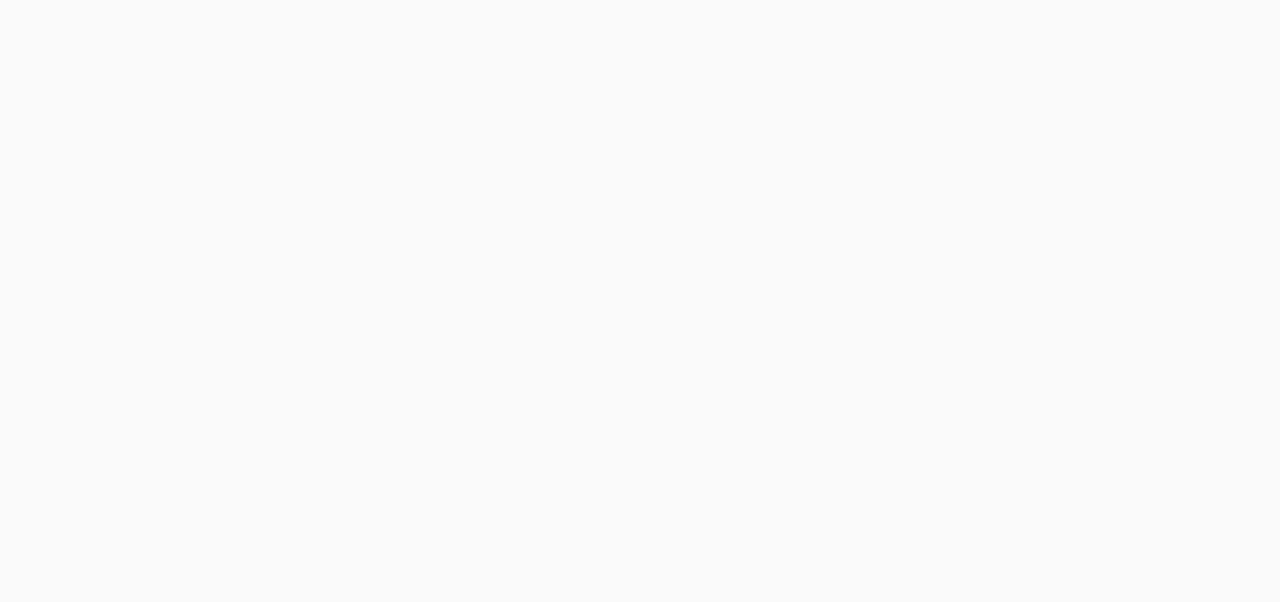
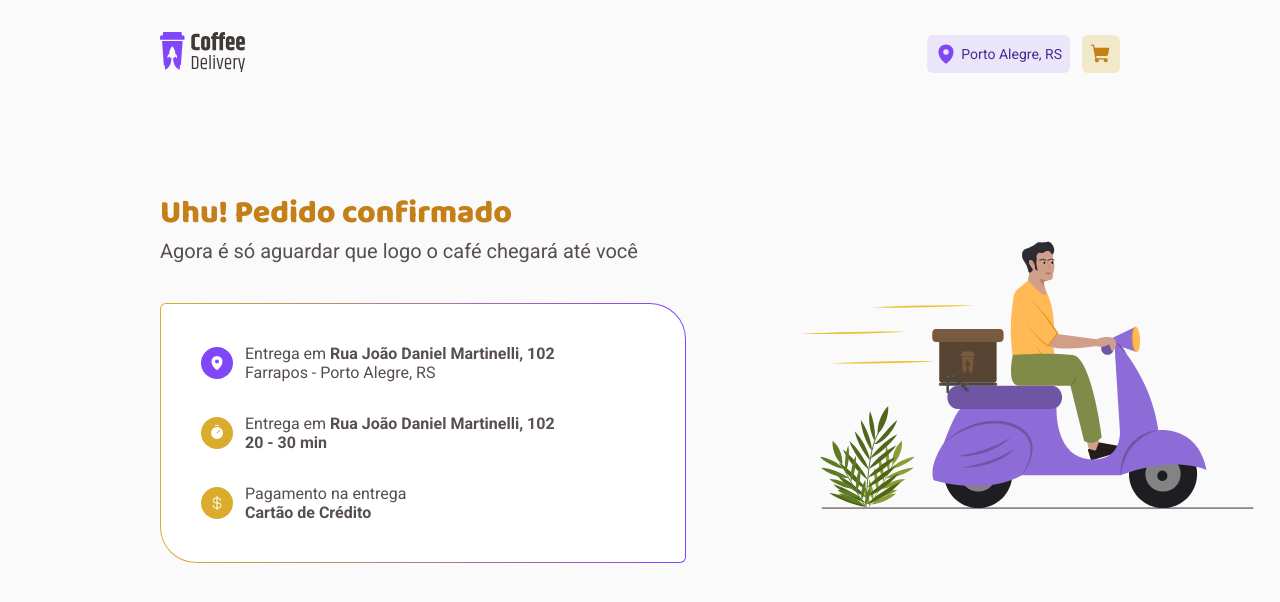
Before and after one commit to hernanytec/ignite-react-coffee-delivery, a React (Vite) app: page /success in a window 1280 px wide. Before the commit this address had no page. Shown: the top 602 px of the page. Built offline with nearby package versions, Linux system fonts and the light colour scheme.

Commit message:
feat(success): create success screen after checkout

```diff
--- a/src/Router.tsx
+++ b/src/Router.tsx
@@ -2,6 +2,7 @@
 import { DefaultLayout } from './layouts/DefaultLayout'
 import { Checkout } from './pages/Checkout'
 import { Home } from './pages/Home'
+import { Success } from './pages/Success'
 
 export function Router() {
   return (
@@ -9,6 +10,7 @@
       <Route path="/" element={<DefaultLayout />}>
         <Route path="/" element={<Home />} />
         <Route path="/checkout" element={<Checkout />} />
+        <Route path="/success" element={<Success />} />
       </Route>
     </Routes>
   )
--- a/src/pages/Checkout/components/SelectedCoffees/index.tsx
+++ b/src/pages/Checkout/components/SelectedCoffees/index.tsx
@@ -1,3 +1,4 @@
+import { NavLink } from 'react-router-dom'
 import { coffeesData } from '../../../../mocks/coffeeList'
 import { SelectedCoffee } from './components/SelectedCoffee'
 import {
@@ -35,7 +36,9 @@
           </PriceTotal>
         </PriceInformationContainer>
 
-        <ConfirmOrderButton>Confirmar pedido</ConfirmOrderButton>
+        <NavLink to="/success">
+          <ConfirmOrderButton>Confirmar pedido</ConfirmOrderButton>
+        </NavLink>
       </SelectedProductsListFooter>
     </SelectedCoffeesContainer>
   )
--- a/src/pages/Checkout/styles.ts
+++ b/src/pages/Checkout/styles.ts
@@ -1,6 +1,7 @@
 import styled from 'styled-components'
 
 export const CheckoutContainer = styled.main`
+  margin-top: 40px;
   display: flex;
   gap: 32px;
 `
--- /dev/null
+++ b/src/pages/Success/index.tsx
@@ -0,0 +1,67 @@
+import { CurrencyDollar, MapPin, Timer } from 'phosphor-react'
+import Delivery from '../../assets/delivery.svg'
+import {
+  DetailsSection,
+  IconWrapper,
+  OrderInfoCard,
+  OrderInfoContainer,
+  OrderInfoDetails,
+  OrderInfoItem,
+  SuccessContainer,
+} from './styles'
+
+export function Success() {
+  return (
+    <SuccessContainer>
+      <OrderInfoContainer>
+        <DetailsSection>
+          <h1>Uhu! Pedido confirmado</h1>
+          <h2>Agora é só aguardar que logo o café chegará até você</h2>
+
+          <OrderInfoCard>
+            <OrderInfoItem>
+              <IconWrapper background="purple">
+                <MapPin weight="fill" />
+              </IconWrapper>
+
+              <OrderInfoDetails>
+                <span>
+                  Entrega em
+                  <span className="bold"> Rua João Daniel Martinelli, 102</span>
+                </span>
+                <span> Farrapos - Porto Alegre, RS</span>
+              </OrderInfoDetails>
+            </OrderInfoItem>
+
+            <OrderInfoItem>
+              <IconWrapper background="yellow">
+                <Timer weight="fill" />
+              </IconWrapper>
+
+              <OrderInfoDetails>
+                <span>
+                  Entrega em
+                  <span className="bold"> Rua João Daniel Martinelli, 102</span>
+                </span>
+                <span className="bold">20 - 30 min</span>
+              </OrderInfoDetails>
+            </OrderInfoItem>
+
+            <OrderInfoItem>
+              <IconWrapper background="yellow">
+                <CurrencyDollar />
+              </IconWrapper>
+
+              <OrderInfoDetails>
+                <span>Pagamento na entrega</span>
+                <span className="bold">Cartão de Crédito</span>
+              </OrderInfoDetails>
+            </OrderInfoItem>
+          </OrderInfoCard>
+        </DetailsSection>
+
+        <img src={Delivery} alt="" />
+      </OrderInfoContainer>
+    </SuccessContainer>
+  )
+}
--- /dev/null
+++ b/src/pages/Success/styles.ts
@@ -0,0 +1,82 @@
+import styled from 'styled-components'
+import { iconColor } from '../Home/styles'
+
+export const SuccessContainer = styled.main`
+  margin-top: 80px;
+`
+
+export const DetailsSection = styled.section`
+  display: flex;
+  flex-direction: column;
+
+  h1 {
+    font-family: ${(props) => props.theme.fonts.fontFamily.Header};
+    font-weight: 800;
+    font-size: 32px;
+    color: ${(props) => props.theme.colors['yellow-dark']};
+  }
+
+  h2 {
+    font-weight: normal;
+    font-size: 20px;
+  }
+`
+
+export const OrderInfoContainer = styled.div`
+  display: flex;
+  gap: 102px;
+`
+
+export const OrderInfoCard = styled.div`
+  display: flex;
+  flex-direction: column;
+  gap: 32px;
+  padding: 40px;
+  margin-top: 40px;
+  width: 526px;
+
+  border: 1px solid transparent;
+  border-top-left-radius: 6px;
+  border-top-right-radius: 36px;
+  border-bottom-left-radius: 36px;
+  border-bottom-right-radius: 6px;
+  background: linear-gradient(white, white) padding-box,
+    linear-gradient(
+        to right,
+        ${(props) => props.theme.colors.yellow},
+        ${(props) => props.theme.colors.purple}
+      )
+      border-box;
+`
+
+export const OrderInfoItem = styled.div`
+  display: flex;
+  align-items: center;
+  gap: 12px;
+
+  .bold {
+    font-weight: bold;
+  }
+`
+
+interface IconWrapperProps {
+  background: iconColor
+}
+
+export const IconWrapper = styled.div<IconWrapperProps>`
+  display: flex;
+  align-items: center;
+  justify-content: center;
+  width: 32px;
+  height: 32px;
+
+  border-radius: 50%;
+  padding: 8px;
+  color: ${(props) => props.theme.colors.white};
+  background-color: ${(props) => props.theme.colors[props.background]};
+`
+
+export const OrderInfoDetails = styled.div`
+  display: flex;
+  flex-direction: column;
+`
```
Also changed, not shown: src/assets/delivery.svg (added).
